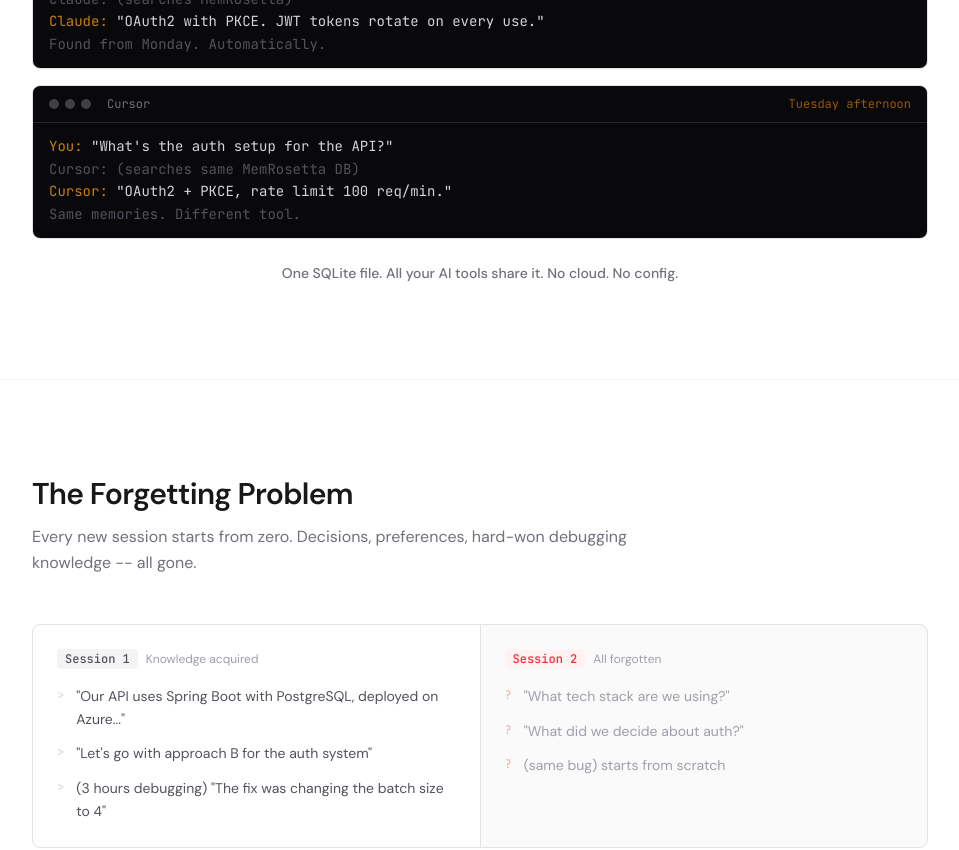
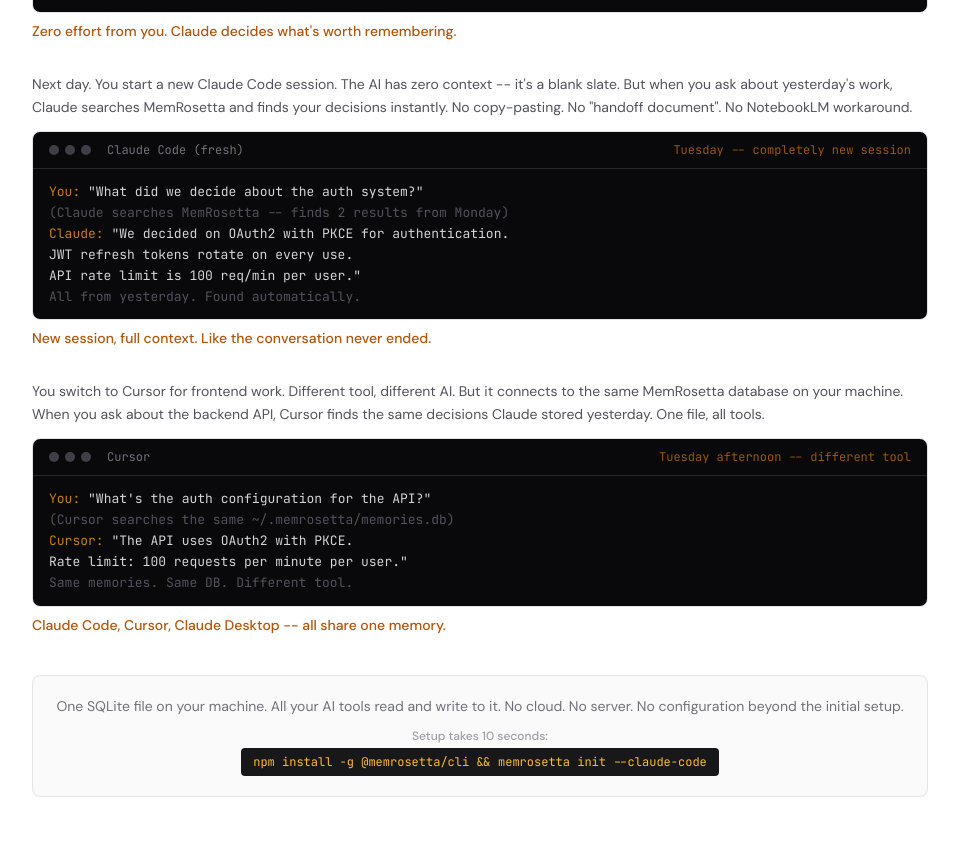
Before and after one commit to obst2580/memrosetta, a React (Vite) app in the folder landing/: page / in a window 1280 px wide. Shown: the part 1180-2030 px from the top of the page, without its empty margins (160-1119 px from the left). Built offline with nearby package versions, Linux system fonts and the light colour scheme.

Commit message:
docs: detailed usage explanations with context per step

```diff
--- a/landing/src/components/Usage.tsx
+++ b/landing/src/components/Usage.tsx
@@ -8,79 +8,115 @@ interface UsageProps {
 const CONTENT = {
   en: {
     title: 'What Actually Happens',
-    subtitle: 'A real workflow across sessions and tools.',
+    subtitle: 'Install once. Your AI tools remember everything from every session, automatically.',
     steps: [
       {
         label: 'Monday morning',
         tool: 'Claude Code',
+        description: 'You\'re working in Claude Code as usual. You make technical decisions, discuss architecture, debug issues. You don\'t do anything special -- just work normally. Behind the scenes, Claude automatically stores important decisions and facts to MemRosetta via MCP. You never notice.',
         lines: [
           { speaker: 'You', text: '"Let\'s use OAuth2 with PKCE for auth."' },
-          { speaker: 'Claude', text: '(stores decision via MCP)', dim: true },
-          { speaker: 'You', text: '"API rate limit: 100 req/min per user."' },
-          { speaker: 'Claude', text: '(stores fact via MCP)', dim: true },
-          { speaker: '', text: 'Session ends. Terminal closed.', dim: true },
+          { speaker: 'Claude', text: 'Understood. I\'ll implement OAuth2 with PKCE.' },
+          { speaker: '', text: '(Claude silently stores this decision to MemRosetta)', dim: true },
+          { speaker: 'You', text: '"API rate limit should be 100 req/min per user."' },
+          { speaker: 'Claude', text: 'Got it. I\'ll add rate limiting middleware.' },
+          { speaker: '', text: '(fact stored automatically)', dim: true },
+          { speaker: '', text: '' },
+          { speaker: '', text: 'You close the terminal. Session is gone.', dim: true },
         ],
+        highlight: 'Zero effort from you. Claude decides what\'s worth remembering.',
       },
       {
-        label: 'Tuesday',
-        tool: 'New Claude Code session',
+        label: 'Tuesday -- completely new session',
+        tool: 'Claude Code (fresh)',
+        description: 'Next day. You start a new Claude Code session. The AI has zero context -- it\'s a blank slate. But when you ask about yesterday\'s work, Claude searches MemRosetta and finds your decisions instantly. No copy-pasting. No "handoff document". No NotebookLM workaround.',
         lines: [
-          { speaker: 'You', text: '"What did we decide about auth?"' },
-          { speaker: 'Claude', text: '(searches MemRosetta)', dim: true },
-          { speaker: 'Claude', text: '"OAuth2 with PKCE. JWT tokens rotate on every use."' },
-          { speaker: '', text: 'Found from Monday. Automatically.', dim: true },
+          { speaker: 'You', text: '"What did we decide about the auth system?"' },
+          { speaker: '', text: '(Claude searches MemRosetta -- finds 2 results from Monday)', dim: true },
+          { speaker: 'Claude', text: '"We decided on OAuth2 with PKCE for authentication.' },
+          { speaker: '', text: ' JWT refresh tokens rotate on every use.' },
+          { speaker: '', text: ' API rate limit is 100 req/min per user."' },
+          { speaker: '', text: '' },
+          { speaker: '', text: 'All from yesterday. Found automatically.', dim: true },
         ],
+        highlight: 'New session, full context. Like the conversation never ended.',
       },
       {
-        label: 'Tuesday afternoon',
+        label: 'Tuesday afternoon -- different tool',
         tool: 'Cursor',
+        description: 'You switch to Cursor for frontend work. Different tool, different AI. But it connects to the same MemRosetta database on your machine. When you ask about the backend API, Cursor finds the same decisions Claude stored yesterday. One file, all tools.',
         lines: [
-          { speaker: 'You', text: '"What\'s the auth setup for the API?"' },
-          { speaker: 'Cursor', text: '(searches same MemRosetta DB)', dim: true },
-          { speaker: 'Cursor', text: '"OAuth2 + PKCE, rate limit 100 req/min."' },
-          { speaker: '', text: 'Same memories. Different tool.', dim: true },
+          { speaker: 'You', text: '"What\'s the auth configuration for the API?"' },
+          { speaker: '', text: '(Cursor searches the same ~/.memrosetta/memories.db)', dim: true },
+          { speaker: 'Cursor', text: '"The API uses OAuth2 with PKCE.' },
+          { speaker: '', text: ' Rate limit: 100 requests per minute per user."' },
+          { speaker: '', text: '' },
+          { speaker: '', text: 'Same memories. Same DB. Different tool.', dim: true },
         ],
+        highlight: 'Claude Code, Cursor, Claude Desktop -- all share one memory.',
       },
     ],
-    footer: 'One SQLite file. All your AI tools share it. No cloud. No config.',
+    footer: 'One SQLite file on your machine. All your AI tools read and write to it. No cloud. No server. No configuration beyond the initial setup.',
+    setup: {
+      title: 'Setup takes 10 seconds:',
+      command: 'npm install -g @memrosetta/cli && memrosetta init --claude-code',
+    },
   },
   ko: {
     title: '실제로 이런 일이 일어납니다',
-    subtitle: '세션과 도구를 넘나드는 실제 워크플로우.',
+    subtitle: '한번 설치하면, AI 도구가 모든 세션의 모든 것을 자동으로 기억합니다.',
     steps: [
       {
         label: '월요일 오전',
         tool: 'Claude Code',
+        description: '평소처럼 Claude Code로 작업합니다. 기술 결정을 내리고, 아키텍처를 논의하고, 버그를 잡습니다. 특별한 건 아무것도 안 합니다 -- 그냥 일합니다. 뒤에서 Claude가 자동으로 중요한 결정과 사실을 MCP를 통해 MemRosetta에 저장합니다. 알아채지도 못합니다.',
         lines: [
           { speaker: '나', text: '"인증은 OAuth2 + PKCE로 가자."' },
-          { speaker: 'Claude', text: '(MCP로 결정 사항 저장)', dim: true },
+          { speaker: 'Claude', text: '알겠습니다. OAuth2 + PKCE로 구현하겠습니다.' },
+          { speaker: '', text: '(Claude가 이 결정을 MemRosetta에 자동 저장)', dim: true },
           { speaker: '나', text: '"API rate limit은 사용자당 분당 100회로."' },
-          { speaker: 'Claude', text: '(MCP로 사실 저장)', dim: true },
-          { speaker: '', text: '세션 종료. 터미널 닫음.', dim: true },
+          { speaker: 'Claude', text: '네, rate limiting 미들웨어를 추가하겠습니다.' },
+          { speaker: '', text: '(사실 자동 저장)', dim: true },
+          { speaker: '', text: '' },
+          { speaker: '', text: '터미널을 닫음. 세션 사라짐.', dim: true },
         ],
+        highlight: '사용자가 할 일은 없습니다. Claude가 뭘 기억할지 알아서 판단합니다.',
       },
       {
-        label: '화요일',
-        tool: '새 Claude Code 세션',
+        label: '화요일 -- 완전히 새로운 세션',
+        tool: 'Claude Code (새 세션)',
+        description: '다음 날. 새 Claude Code 세션을 시작합니다. AI는 컨텍스트가 제로 -- 백지 상태입니다. 하지만 어제 작업에 대해 물어보면, Claude가 MemRosetta를 검색해서 결정 사항을 즉시 찾아냅니다. 복붙 없음. "인수인계서" 없음. NotebookLM 우회도 없음.',
         lines: [
           { speaker: '나', text: '"인증 어떻게 하기로 했지?"' },
-          { speaker: 'Claude', text: '(MemRosetta 검색)', dim: true },
-          { speaker: 'Claude', text: '"OAuth2 + PKCE로 결정. JWT 토큰 매번 갱신."' },
-          { speaker: '', text: '월요일 세션에서 자동으로 찾아옴.', dim: true },
+          { speaker: '', text: '(Claude가 MemRosetta 검색 -- 월요일 결과 2건 발견)', dim: true },
+          { speaker: 'Claude', text: '"인증은 OAuth2 + PKCE로 결정했습니다.' },
+          { speaker: '', text: ' JWT refresh token은 매번 갱신합니다.' },
+          { speaker: '', text: ' API rate limit은 사용자당 분당 100회입니다."' },
+          { speaker: '', text: '' },
+          { speaker: '', text: '어제 세션에서 자동으로 찾아옴.', dim: true },
         ],
+        highlight: '새 세션인데 모든 맥락이 있습니다. 대화가 끊기지 않은 것처럼.',
       },
       {
-        label: '화요일 오후',
+        label: '화요일 오후 -- 다른 도구',
         tool: 'Cursor',
+        description: '프론트엔드 작업을 위해 Cursor로 전환합니다. 다른 도구, 다른 AI. 하지만 같은 MemRosetta 데이터베이스를 사용합니다. 백엔드 API에 대해 물어보면, Cursor가 어제 Claude가 저장한 결정을 찾아냅니다. 파일 하나, 모든 도구.',
         lines: [
           { speaker: '나', text: '"API 인증 설정이 어떻게 돼?"' },
-          { speaker: 'Cursor', text: '(같은 MemRosetta DB 검색)', dim: true },
-          { speaker: 'Cursor', text: '"OAuth2 + PKCE, rate limit 분당 100회."' },
-          { speaker: '', text: '같은 기억. 다른 도구.', dim: true },
+          { speaker: '', text: '(Cursor가 같은 ~/.memrosetta/memories.db 검색)', dim: true },
+          { speaker: 'Cursor', text: '"OAuth2 + PKCE 인증.' },
+          { speaker: '', text: ' Rate limit: 사용자당 분당 100회."' },
+          { speaker: '', text: '' },
+          { speaker: '', text: '같은 기억. 같은 DB. 다른 도구.', dim: true },
         ],
+        highlight: 'Claude Code, Cursor, Claude Desktop -- 모두 하나의 기억을 공유합니다.',
       },
     ],
-    footer: 'SQLite 파일 하나. 모든 AI 도구가 공유. 클라우드 없음. 설정 없음.',
+    footer: '내 컴퓨터의 SQLite 파일 하나. 모든 AI 도구가 읽고 씁니다. 클라우드 없음. 서버 없음. 초기 설정 외에 설정할 것 없음.',
+    setup: {
+      title: '설정은 10초면 끝:',
+      command: 'npm install -g @memrosetta/cli && memrosetta init --claude-code',
+    },
   },
 } as const
 
@@ -93,9 +129,18 @@ export function Usage({ lang }: UsageProps) {
         {t.title}
       </SectionTitle>
 
-      <div className="space-y-4">
+      <div className="space-y-8">
         {t.steps.map((step, i) => (
-          <div key={i} className="overflow-hidden rounded-lg border border-zinc-200">
+          <div key={i}>
+            {/* Description */}
+            <div className="mb-3">
+              <p className="text-sm leading-relaxed text-zinc-600">
+                {step.description}
+              </p>
+            </div>
+
+            {/* Terminal card */}
+            <div className="overflow-hidden rounded-lg border border-zinc-200">
               <div className="flex items-center gap-2 border-b border-zinc-800 bg-zinc-950 px-4 py-2.5">
                 <div className="flex gap-1.5">
                   <span className="h-2.5 w-2.5 rounded-full bg-zinc-700" />
@@ -105,7 +150,7 @@ export function Usage({ lang }: UsageProps) {
                 <span className="ml-2 font-mono text-xs text-zinc-500">{step.tool}</span>
                 <span className="ml-auto font-mono text-xs text-amber-600/70">{step.label}</span>
               </div>
-            <div className="bg-zinc-950 px-4 py-3 font-mono text-sm leading-relaxed">
+              <div className="bg-zinc-950 px-4 py-3 font-mono text-[13px] leading-relaxed">
                 {step.lines.map((line, j) => {
                   const isDim = 'dim' in line && line.dim;
                   return (
@@ -121,12 +166,23 @@ export function Usage({ lang }: UsageProps) {
                 })}
               </div>
             </div>
+
+            {/* Highlight */}
+            <p className="mt-2 text-sm font-medium text-amber-700">
+              {step.highlight}
+            </p>
+          </div>
         ))}
       </div>
 
-      <p className="mt-6 text-center text-sm font-medium text-zinc-500">
-        {t.footer}
-      </p>
+      {/* Footer */}
+      <div className="mt-10 rounded-lg border border-zinc-200 bg-zinc-50 p-5 text-center">
+        <p className="text-sm text-zinc-500">{t.footer}</p>
+        <p className="mt-3 text-xs font-medium text-zinc-400">{t.setup.title}</p>
+        <code className="mt-1 inline-block rounded bg-zinc-900 px-3 py-1.5 font-mono text-xs text-amber-400">
+          {t.setup.command}
+        </code>
+      </div>
     </Section>
   )
 }
```
Lines whose indentation alone changed are shown as unchanged.
